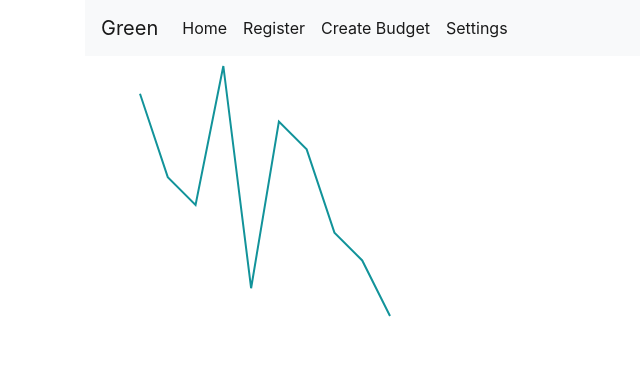
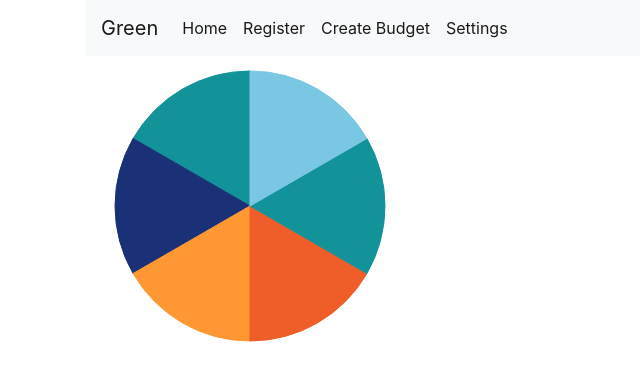
Before and after one commit to lrminer/Green-MERN, a React (Create React App) app in the folder client/: page /dashboard in a window 1280 px wide. Shown: the top 380 px of the page, without its empty margins (0-640 px from the left). Built offline with nearby package versions, Linux system fonts and the light colour scheme; no server answers.

Commit message:
modified login and pages

```diff
--- a/client/src/components/DashboardContainer/index.js
+++ b/client/src/components/DashboardContainer/index.js
@@ -1,21 +1,17 @@
 import React, { Component } from "react";
-import {XYPlot , LineSeries} from "react-vis";
+import { RadialChart } from "react-vis";
 // import "./style.css";
 import "./../../../../node_modules/react-vis/dist/style.css";
 
 class DashboardContainer extends Component {
   state = {
     data: [
-      { x: 0, y: 8 },
-      { x: 1, y: 5 },
-      { x: 2, y: 4 },
-      { x: 3, y: 9 },
-      { x: 4, y: 1 },
-      { x: 5, y: 7 },
-      { x: 6, y: 6 },
-      { x: 7, y: 3 },
-      { x: 8, y: 2 },
-      { x: 9, y: 0 }
+      { angle: 1 },
+      { angle: 1 },
+      { angle: 1 },
+      { angle: 1 },
+      { angle: 1 },
+      { angle: 1 }
     ]
   };
 
@@ -23,9 +19,9 @@ class DashboardContainer extends Component {
     return (
       <>
         <div className="container">
-          <XYPlot height={300} width={300}>
-            <LineSeries data={this.state.data} />
-          </XYPlot>
+          {/* <XYPlot height={300} width={300}> */}
+          <RadialChart height={300} width={300} data={this.state.data} />
+          {/* </XYPlot> */}
         </div>
       </>
     );
--- a/client/src/pages/Dashboard.js
+++ b/client/src/pages/Dashboard.js
@@ -7,7 +7,8 @@ import DashboardComponent from "../components/DashboardContainer";
 
 class Dashboard extends React.Component {
   state = {
-    comparison: {}
+    comparison: {},
+    data: {}
   };
 
   componentDidMount() {
@@ -16,7 +17,7 @@ class Dashboard extends React.Component {
 
   loadBudgets = () => {
     API.getBudgets()
-      .then(res => this.setState({ comparison: res.data }))
+      .then(res => this.setState({ data: res.data }))
       .catch(err => console.log(err));
   };
 
@@ -25,7 +26,7 @@ class Dashboard extends React.Component {
       <>
         <div className="container">
           <Navbar />
-          <DashboardComponent />
+          <DashboardComponent data={this.state.data} />
           <Footer />
         </div>
       </>
--- a/client/src/pages/Login.js
+++ b/client/src/pages/Login.js
@@ -1,5 +1,5 @@
 import React from "react";
-// import API from "../utils/API";
+import API from "../utils/API";
 import Navbar from "../components/Navbar";
 import Footer from "../components/Footer";
 import Button from "../components/Button";
@@ -24,6 +24,13 @@ class Login extends React.Component {
     event.preventDefault();
     // TODO:
     // Login action here
+
+    API.login().then(response => {
+      // console.log(response);
+      const { token } = response.data;
+      console.log(token);
+      localStorage.setItem("jwt", token);
+    });
     this.setState({ username: "", password: "" });
   };
 
--- a/client/src/pages/Register.js
+++ b/client/src/pages/Register.js
@@ -10,12 +10,12 @@ class Register extends React.Component {
   state = {
     username: "",
     email: "",
-    password: "",
-    firstName: "",
-    lastName: "",
-    age: "",
-    location: "",
-    income: ""
+    password: ""
+    // firstName: "",
+    // lastName: "",
+    // age: "",
+    // location: "",
+    // income: ""
   };
 
   componentDidMount() {}
@@ -34,34 +34,34 @@ class Register extends React.Component {
     const {
       username,
       email,
-      password,
-      firstName,
-      lastName,
-      age,
-      location,
-      income
+      password
+      // firstName,
+      // lastName,
+      // age,
+      // location,
+      // income
     } = this.state;
     const user = {
       username,
       email,
-      password,
-      firstName,
-      lastName,
-      age,
-      location,
-      income
+      password
+      // firstName,
+      // lastName,
+      // age,
+      // location,
+      // income
     };
     console.log(user);
     API.postUser(user);
     this.setState({
       username: "",
       email: "",
-      password: "",
-      firstName: "",
-      lastName: "",
-      age: "",
-      location: "",
-      income: ""
+      password: ""
+      // firstName: "",
+      // lastName: "",
+      // age: "",
+      // location: "",
+      // income: ""
     });
   };
   //todo: fuctions
@@ -71,18 +71,21 @@ class Register extends React.Component {
         <Navbar />
         <form>
           <Input
+            onChange={this.handleInputChange}
             type="text"
             name="username"
             value={this.props.username}
             placeholder="Username"
           />
           <Input
+            onChange={this.handleInputChange}
             type="text"
             name="email"
             value={this.props.email}
             placeholder="Email"
           />
           <Input
+            onChange={this.handleInputChange}
             type="password"
             name="password"
             value={this.props.password}
@@ -127,7 +130,7 @@ class Register extends React.Component {
             Income
                         <input type="income" className="form-control" name="income" id="income" placeholder="income" />
           </div> */}
-          <Button type="button" onClick={this.handleFormSubmit} text="Submit" />
+          {/* <Button type="button" onClick={this.handleFormSubmit} text="Submit" /> */}
         </form>
         <Footer />
       </div>
--- a/client/src/utils/API.js
+++ b/client/src/utils/API.js
@@ -33,5 +33,10 @@ export default {
   },
   deleteBudget: function(id) {
     return axios.delete("/api/budgets/" + id);
+  },
+
+  // login operations
+  login: function() {
+    return axios.post("/api/login");
   }
 };
```
Also changed, not shown: 2 other files (tests, documents, lock files or other folders).
